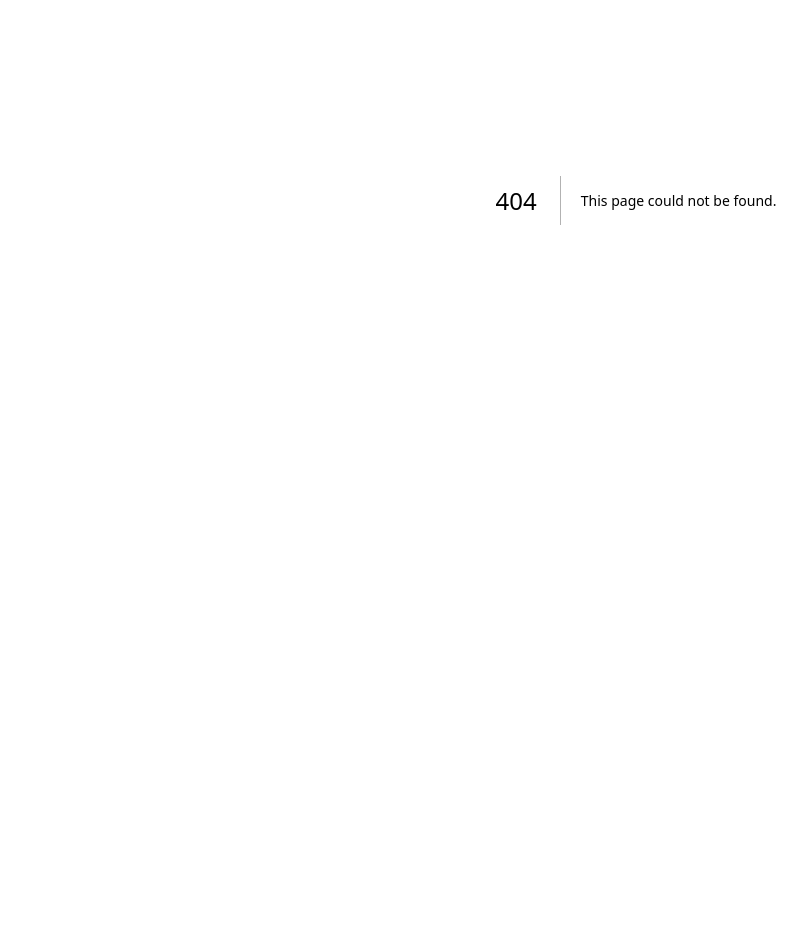
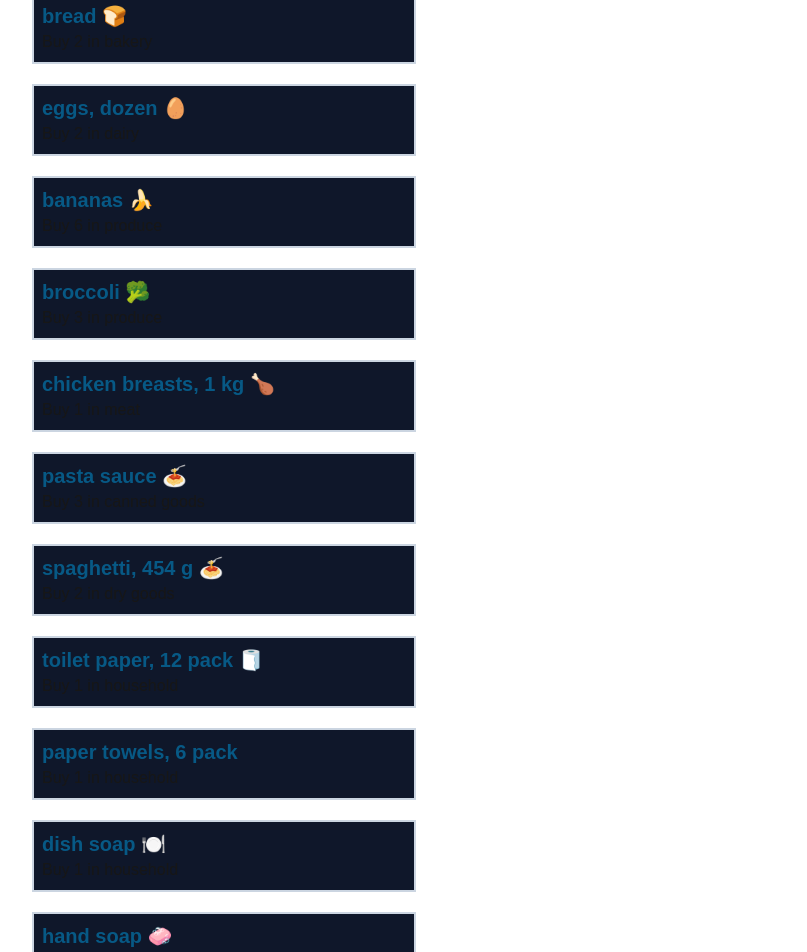
Before and after one commit to Jaxsimon2/cprg306-assignments, a Next.js app: page /week-3 in a window 1280 px wide. Before the commit this address had no page. Shown: the part 200-1152 px from the top of the page, without its empty margins (4-811 px from the left). Before the commit the page ends 800 px from the top, so only its background shows below. Built offline with nearby package versions, Linux system fonts and the light colour scheme.

Commit message:
Week 3 Assignment

```diff
--- a/app/layout.js
+++ b/app/layout.js
@@ -13,7 +13,7 @@
 });
 
 export const metadata = {
-  title: "Create Next App",
+  title: "Shopping List",
   description: "Generated by create next app",
 };
 
--- a/app/page.js
+++ b/app/page.js
@@ -7,6 +7,9 @@
     <li>
       <Link href="/week-2">Week 2 Assignment</Link>
     </li>
+    <li>
+      <Link href="/week-3">Week 3 Assignment</Link>
+    </li>
   </main>
   );
 }
--- /dev/null
+++ b/app/week-3/item-list.js
@@ -0,0 +1,152 @@
+import Item from "./item";
+
+export default function ItemList(){
+      const item1 = {
+        name: "milk, 4 L 🥛",
+        quantity: 1,
+        category: "dairy",
+      };
+
+      const item2 = {
+        name: "bread 🍞",
+        quantity: 2,
+        category: "bakery",
+      };
+
+      const item3 = {
+        name: "eggs, dozen 🥚",
+        quantity: 2,
+        category: "dairy",
+      };
+
+      const item4 = {
+        name: "bananas 🍌",
+        quantity: 6,
+        category: "produce",
+      };
+
+      const item5 = {
+        name: "broccoli 🥦",
+        quantity: 3,
+        category: "produce",
+      };
+
+      const item6 = {
+        name: "chicken breasts, 1 kg 🍗",
+        quantity: 1,
+        category: "meat",
+      };
+
+      const item7 = {
+        name: "pasta sauce 🍝",
+        quantity: 3,
+        category: "canned goods",
+      };
+
+      const item8 = {
+        name: "spaghetti, 454 g 🍝",
+        quantity: 2,
+        category: "dry goods",
+      };
+
+      const item9 = {
+        name: "toilet paper, 12 pack 🧻",
+        quantity: 1,
+        category: "household",
+      };
+
+      const item10 = {
+        name: "paper towels, 6 pack",
+        quantity: 1,
+        category: "household",
+      };
+
+      const item11 = {
+        name: "dish soap 🍽️",
+        quantity: 1,
+        category: "household",
+      };
+
+      const item12 = {
+        name: "hand soap 🧼",
+        quantity: 4,
+        category: "household",
+      };
+
+      return(
+        <ul>
+        <Item
+          name={item1.name}
+          quantity={item1.quantity}
+          category={item1.category}
+        />
+
+        <Item
+          name={item2.name}
+          quantity={item2.quantity}
+          category={item2.category}
+        />
+
+        <Item
+          name={item3.name}
+          quantity={item3.quantity}
+          category={item3.category}
+        />
+
+        <Item
+          name={item4.name}
+          quantity={item4.quantity}
+          category={item4.category}
+        />
+
+        <Item
+          name={item5.name}
+          quantity={item5.quantity}
+          category={item5.category}
+        />
+
+        <Item
+          name={item6.name}
+          quantity={item6.quantity}
+          category={item6.category}
+        />
+
+        <Item
+          name={item7.name}
+          quantity={item7.quantity}
+          category={item7.category}
+        />
+
+        <Item
+          name={item8.name}
+          quantity={item8.quantity}
+          category={item8.category}
+        />
+
+        <Item
+          name={item9.name}
+          quantity={item9.quantity}
+          category={item9.category}
+        />
+
+        <Item
+          name={item10.name}
+          quantity={item10.quantity}
+          category={item10.category}
+        />
+
+        <Item
+          name={item11.name}
+          quantity={item11.quantity}
+          category={item11.category}
+        />
+
+        <Item
+          name={item12.name}
+          quantity={item12.quantity}
+          category={item12.category}
+        />
+      </ul>
+      );
+
+}
--- /dev/null
+++ b/app/week-3/item.js
@@ -0,0 +1,8 @@
+export default function Item({name, quantity, category}){
+    return(
+        <section className="m-5 w-96 bg-slate-900 p-2 border-2 border-slate-300">
+            <h3 className="text-xl font-bold text-sky-800">{name}</h3>
+            <p>Buy {quantity} in {category}</p>
+        </section>
+    );
+}
--- /dev/null
+++ b/app/week-3/page.js
@@ -0,0 +1,16 @@
+import Link from "next/link";
+import ItemList from "./item-list";
+
+export default function Page(){
+
+    return(
+
+        <main className="m-4">
+            <Link href="/" className="text-lg">Home</Link>
+            <h1 className="text-3xl font-bold">Shopping</h1>
+            <ItemList/>
+
+        </main>
+
+    );
+}
```
